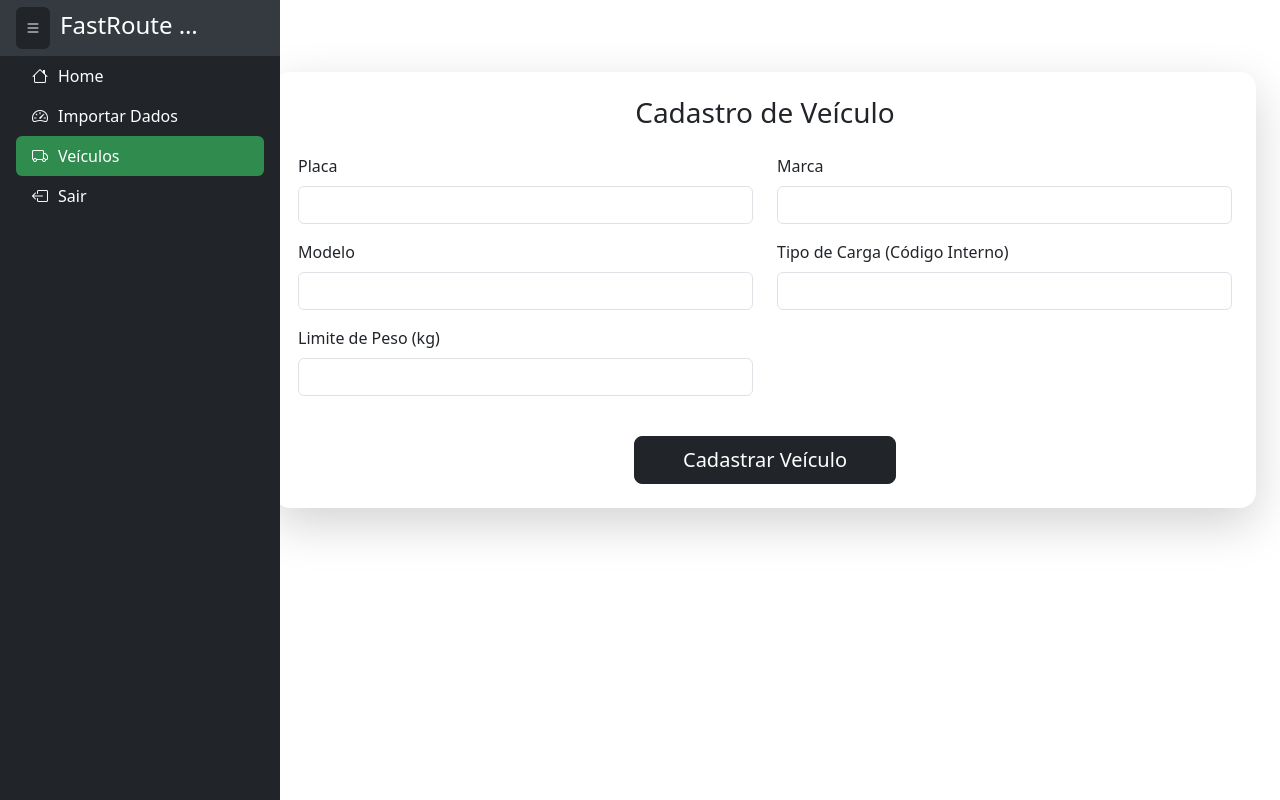
After one commit to julioB19/FastRoute, a Flask app: page /cadastro_veiculo in a window 1280 px wide. The commit adds this page. Run offline with Flask 3, Linux system fonts and the light colour scheme; the visitor is signed in with stand-in values (Sample User, id 1); some libraries are stand-ins or nearby versions.

Commit message:
JULIO-Cadastro de Veículos

```diff
--- a/main.py
+++ b/main.py
@@ -1,83 +1,204 @@
-from flask import Flask, render_template, request, redirect, url_for
+from flask import Flask, render_template, request, redirect, url_for, session
 import pandas as pd
 import psycopg2
 import io
+import re
+from functools import wraps
 from form_importador import importar_dados_csv
+from form_cadastro_veiculos import cadastrar_veiculo_db
 
 app = Flask(__name__)
-app.secret_key = 'fastrout'
+app.secret_key = 'fastrout'  # ⚠️ Mude para uma chave mais segura em produção!
 
-# CONFIGURAÇÕES DO BANCO DE DADOS (POSTGRESQL)
+# === CONFIGURAÇÕES DO BANCO DE DADOS (POSTGRESQL) ===
 DB_USER = "postgres"
 DB_PASSWORD = "fastrout"
 DB_HOST = "127.0.0.1"
 DB_PORT = "3380"
 DB_NAME = "FastRoute"
 
-# === CONFIGURAÇÕES DE CONEXÃO AO BANCO ===
+# === FUNÇÃO DE CONEXÃO AO BANCO ===
 def conecta_db():
-    conn = psycopg2.connect(
-        dbname = DB_NAME,
-        user = DB_USER,
-        password = DB_PASSWORD,
-        host = DB_HOST,
-        port = DB_PORT
+    return psycopg2.connect(
+        dbname=DB_NAME,
+        user=DB_USER,
+        password=DB_PASSWORD,
+        host=DB_HOST,
+        port=DB_PORT
     )
-    return conn
 
-conn = conecta_db()
-cursor = conn.cursor()
 
-# Primeira tela -> Login
+# === DECORATOR PARA EXIGIR LOGIN ===
+from functools import wraps
+def login_obrigatorio(f):
+    @wraps(f)
+    def decorated_function(*args, **kwargs):
+        if 'usuario_id' not in session:
+            return redirect(url_for('login_page'))
+        return f(*args, **kwargs)
+    return decorated_function
+
+
+# === ROTA INICIAL (LOGIN) ===
 @app.route('/')
 def login_page():
     return render_template('login.html')
 
-# Rota que processa o formulário de login
+
+# === PROCESSAMENTO DO LOGIN ===
 @app.route('/login', methods=['POST'])
 def login():
     nome = request.form['usuario']
     senha = request.form['senha']
 
     try:
-        # Use placeholders do psycopg2: %s (não :param)
+        conn = conecta_db()
+        cursor = conn.cursor()
+
         cursor.execute(
-            "SELECT id_usuario FROM USUARIO WHERE nome = %s AND senha = %s;",
+            "SELECT id_usuario, nome FROM USUARIO WHERE nome = %s AND senha = %s;",
             (nome, senha)
         )
-
-        # Recupera o resultado
         usuario = cursor.fetchone()
 
+        cursor.close()
+        conn.close()
+
         if usuario:
+            session['usuario_id'] = usuario[0]
+            session['usuario_nome'] = usuario[1]
             return redirect(url_for('home'))
         else:
             return render_template('login.html', erro="Usuário ou senha inválidos.")
-
     except Exception as e:
         print(f"Erro Crítico de Banco de Dados: {e}")
         return render_template('login.html', erro="Erro de comunicação com o banco de dados. Tente novamente mais tarde.")
 
+
+# === LOGOUT ===
+@app.route('/logout')
+def logout():
+    session.clear()
+    return redirect(url_for('login_page'))
+
+
+# === ROTAS PROTEGIDAS ===
 @app.route('/home')
+@login_obrigatorio
 def home():
-    return render_template('home.html')
+    return render_template('home.html', usuario=session.get('usuario_nome'))
+
 
 @app.route('/importar', methods=['GET', 'POST'])
+@login_obrigatorio
 def importar_dados():
-    return render_template('importar.html')
+    return render_template('importar.html', usuario=session.get('usuario_nome'))
+
 
 @app.route('/processar_importacao', methods=['POST'])
+@login_obrigatorio
 def processar_importacao():
     arquivo = request.files.get('arquivo')
     if not arquivo:
-        return render_template('importar.html', erro="Nenhum arquivo selecionado.")
+        return render_template('importar.html', erro="Nenhum arquivo selecionado.", usuario=session.get('usuario_nome'))
 
     sucesso, mensagem = importar_dados_csv(arquivo)
 
     if sucesso:
-        return render_template('importar.html', sucesso=mensagem)
+        return render_template('importar.html', sucesso=mensagem, usuario=session.get('usuario_nome'))
     else:
-        return render_template('importar.html', erro=mensagem)
+        return render_template('importar.html', erro=mensagem, usuario=session.get('usuario_nome'))
 
+
+def buscar_clientes():
+    try:
+        conn = conecta_db()
+        cursor = conn.cursor()
+
+        # 🔹 Ajuste o nome dos campos conforme sua tabela real
+        cursor.execute("""
+            SELECT id_cliente, nome_cliente
+            FROM CLIENTE
+            ORDER BY id_cliente;
+        """)
+        clientes = cursor.fetchall()
+
+        cursor.close()
+        conn.close()
+
+        print(f"✅ {len(clientes)} clientes encontrados.")
+        return clientes
+
+    except Exception as e:
+        print(f"❌ Erro ao buscar clientes: {e}")
+        return []
+
+@app.route('/importar', methods=['GET', 'POST'])
+@login_obrigatorio
+def buscar_dados_clientes():
+    clientes = buscar_clientes()  # 🔹 Busca clientes do banco
+    return render_template('importar.html', usuario=session.get('usuario_nome'), clientes=clientes)
+
+
+@app.route('/cadastro_veiculo', methods=['GET', 'POST'])
+@login_obrigatorio
+def cadastro_veiculo():
+    return render_template('cadastro_veiculo.html', usuario=session.get('usuario_nome'))
+
+# Rota para processar o cadastro do Veículo (POST) - Endpoint: /cadastrar_veiculo
+@app.route('/cadastrar_veiculo', methods=['POST'])
+def cadastrar_veiculo():
+    global conn, cursor
+
+    conn = conecta_db()
+    cursor = conn.cursor()
+    # Regex para Placa Brasil: LLLNNNN (Antiga) ou LLLNLNN (Mercosul)
+    # A Placa deve ter 7 caracteres alfanuméricos no padrão LLL N [L/N] NN
+    PLACA_REGEX = re.compile(r'^[A-Z]{3}[0-9][A-Z0-9][0-9]{2}$', re.IGNORECASE)
+
+    if not conn or not cursor:
+        return render_template('cadastro_veiculo.html', erro="Erro: Não foi possível conectar ao banco de dados.")
+
+    dados_form = request.form
+    # Limpa espaços e converte para MAIÚSCULAS para padronizar a validação
+    placa_input = dados_form.get('placa', '').strip().upper()
+
+    # 1. VALIDAÇÃO DE REGEX DA PLACA
+    if not PLACA_REGEX.match(placa_input):
+        return render_template(
+            'cadastro_veiculo.html',
+            erro="Formato de Placa inválido. Use o padrão brasileiro de 7 caracteres (Ex: ABC1234 ou ABC1D23).",
+            request={'form': dados_form}
+        )
+
+    # 2. VALIDAÇÃO DE TIPO DOS DEMAIS CAMPOS
+    try:
+        dados_veiculo = {
+            'placa': placa_input,
+            'marca': dados_form['marca'],
+            'modelo': dados_form['modelo'],
+            'tipo_carga': int(dados_form['tipo_carga']),
+            'limite_peso': float(dados_form['limite_peso'])
+        }
+    except ValueError:
+        return render_template(
+            'cadastro_veiculo.html',
+            erro="Erro de formato: Verifique se os campos numéricos (Tipo de Carga, Limite de Peso) foram preenchidos corretamente.",
+            request={'form': dados_form}
+        )
+
+    # 3. CHAMA O DRM
+    sucesso, mensagem = cadastrar_veiculo_db(conn, cursor, dados_veiculo)
+
+    if sucesso:
+        # Padrão PRG: Redireciona para a rota GET para evitar reenvio do formulário
+        return redirect(url_for('cadastro_veiculo', mensagem_sucesso=mensagem))
+    else:
+        # Falha: retorna erro e mantém os dados no formulário
+        return render_template(
+            'cadastro_veiculo.html',
+            erro=mensagem,
+            request={'form': dados_form}
+        )
 if __name__ == '__main__':
     app.run(debug=True)
--- /dev/null
+++ b/templates/cadastro_veiculo.html
@@ -0,0 +1,64 @@
+{% extends "htmlBase.html" %}
+
+{% block titulo %}Cadastro de Veículo{% endblock %}
+
+{% block conteudo %}
+<div class="container mt-5">
+    <div class="card shadow-lg border-0 rounded-4">
+        <div class="card-body p-4">
+            <h3 class="card-title mb-4 text-center">Cadastro de Veículo</h3>
+
+            {% if mensagem_sucesso %}
+                <div class="alert alert-success text-center" role="alert">
+                    {{ mensagem_sucesso }}
+                </div>
+            {% endif %}
+
+            {% if erro %}
+                <div class="alert alert-danger text-center" role="alert">
+                    {{ erro }}
+                </div>
+            {% endif %}
+
+            <form action="{{ url_for('cadastrar_veiculo') }}" method="POST">
+
+                <div class="row">
+                    <div class="col-md-6 mb-3">
+                        <label for="placaInput" class="form-label">Placa</label>
+                        <input type="text" class="form-control" id="placaInput" name="placa" required>
+                    </div>
+
+                    <div class="col-md-6 mb-3">
+                        <label for="marcaInput" class="form-label">Marca</label>
+                        <input type="text" class="form-control" id="marcaInput" name="marca" required>
+                    </div>
+                </div>
+
+                <div class="row">
+                    <div class="col-md-6 mb-3">
+                        <label for="modeloInput" class="form-label">Modelo</label>
+                        <input type="text" class="form-control" id="modeloInput" name="modelo" required>
+                    </div>
+
+                    <div class="col-md-6 mb-3">
+                        <label for="tipoCargaInput" class="form-label">Tipo de Carga (Código Interno)</label>
+                        <input type="number" class="form-control" id="tipoCargaInput" name="tipo_carga" required>
+                    </div>
+                </div>
+
+                <div class="row">
+                    <div class="col-md-6 mb-3">
+                        <label for="limitePesoInput" class="form-label">Limite de Peso (kg)</label>
+                        <input type="number" step="0.001" class="form-control" id="limitePesoInput" name="limite_peso" required>
+                    </div>
+                </div>
+
+                <div class="text-center mt-4">
+                    <button type="submit" class="btn btn-dark btn-lg px-5">Cadastrar Veículo</button>
+                </div>
+
+            </form>
+        </div>
+    </div>
+</div>
+{% endblock %}
--- a/templates/htmlBase.html
+++ b/templates/htmlBase.html
@@ -134,18 +134,13 @@
                     </a>
                 </li>
                 <li class="nav-item">
-                    <a href="#" class="nav-link text-white">
-                        <i class="bi bi-table"></i> <span>Pedidos</span>
+                    <a href="{{ url_for('cadastro_veiculo') }}" class="nav-link text-white {% if request.endpoint == 'cadastro_veiculo' %}active{% endif %}">
+                        <i class="bi bi-truck"></i> <span>Veículos</span>
                     </a>
                 </li>
                 <li class="nav-item">
-                    <a href="#" class="nav-link text-white">
-                        <i class="bi bi-grid"></i> <span>Produtos</span>
-                    </a>
-                </li>
-                <li class="nav-item">
-                    <a href="#" class="nav-link text-white">
-                        <i class="bi bi-person-circle"></i> <span>Clientes</span>
+                    <a href="{{ url_for('logout') }}" class="nav-link text-white">
+                        <i class="bi-box-arrow-left"></i> <span>Sair</span>
                     </a>
                 </li>
             </ul>
```
Also changed, not shown: form_cadastro_veiculos.py (added, +46 -0 lines), form_importador.py (+69 -2 lines), templates/importar.html (+40 -0 lines).
